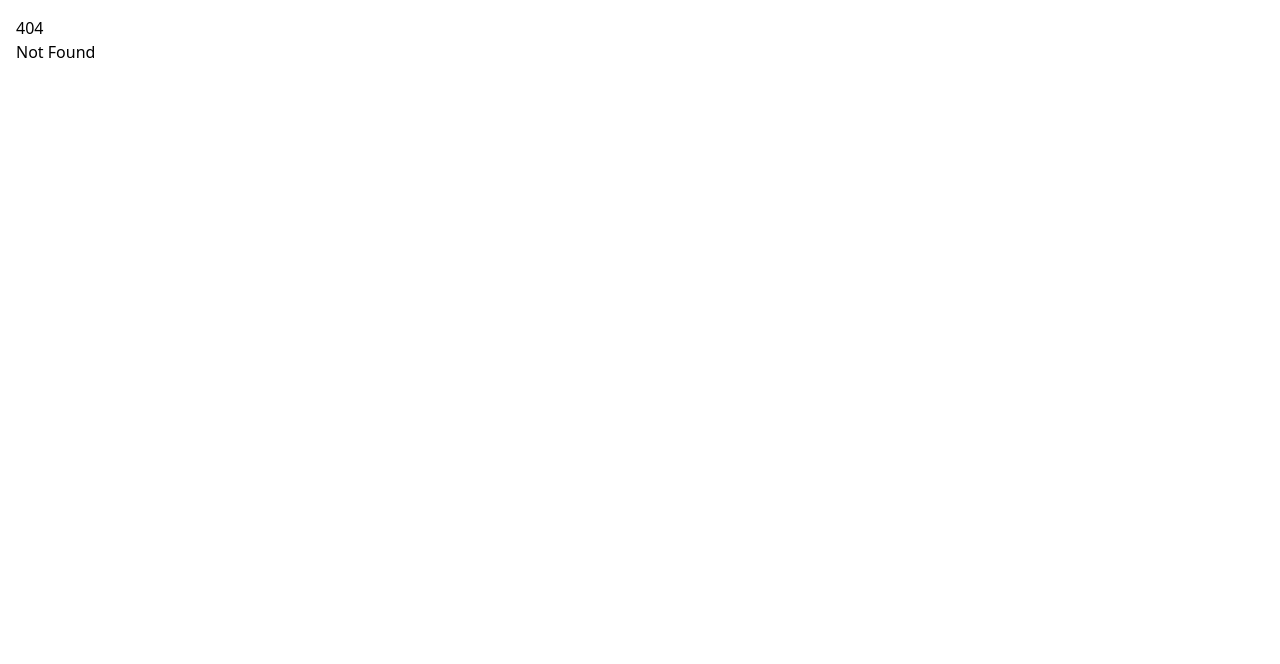
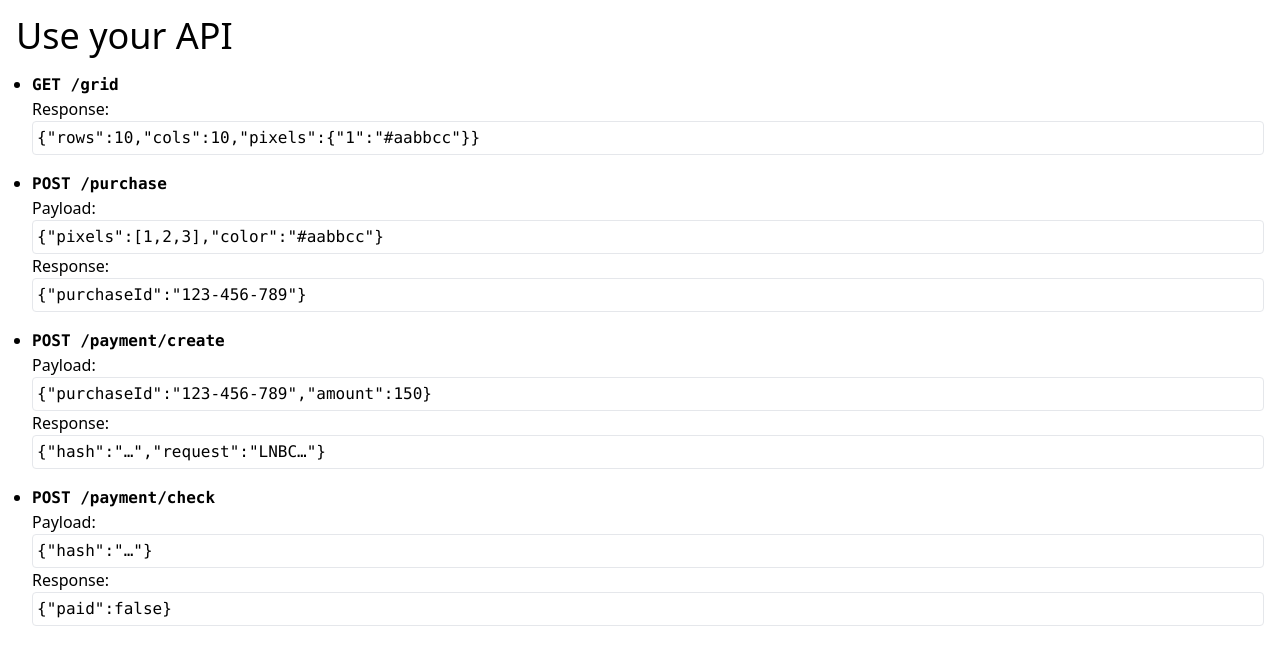
Before and after one commit to voltagecloud/pixel-space, a SvelteKit app: page /yourapi in a window 1280 px wide. Before the commit this address had no page. Shown: the top 664 px of the page. Built offline with nearby package versions, Linux system fonts and the light colour scheme.

Commit message:
add api contract

```diff
--- /dev/null
+++ b/src/routes/yourapi/+page.svelte
@@ -0,0 +1,45 @@
+<h1 class="text-4xl">Use your API</h1>
+
+<ul class="list-outside list-disc pl-4">
+	<li>
+		<h2>GET /grid</h2>
+		Response:
+		<pre>{JSON.stringify({ rows: 10, cols: 10, pixels: { 1: '#aabbcc' } })}</pre>
+	</li>
+	<li>
+		<h2>POST /purchase</h2>
+		Payload:
+		<pre>{JSON.stringify({ pixels: [1, 2, 3], color: '#aabbcc' })}</pre>
+
+		Response:
+		<pre>{JSON.stringify({ purchaseId: '123-456-789' })}</pre>
+	</li>
+	<li>
+		<h2>POST /payment/create</h2>
+		Payload:
+		<pre>{JSON.stringify({ purchaseId: '123-456-789', amount: 150 })}</pre>
+
+		Response:
+		<pre>{JSON.stringify({ hash: '…', request: 'LNBC…' })}</pre>
+	</li>
+	<li>
+		<h2>POST /payment/check</h2>
+		Payload:
+		<pre>{JSON.stringify({ hash: '…' })}</pre>
+
+		Response:
+		<pre>{JSON.stringify({ paid: false })}</pre>
+	</li>
+</ul>
+
+<style lang="postcss">
+	li {
+		@apply my-4;
+	}
+	li > h2 {
+		@apply font-mono font-bold;
+	}
+	pre {
+		@apply border rounded p-1;
+	}
+</style>
```
